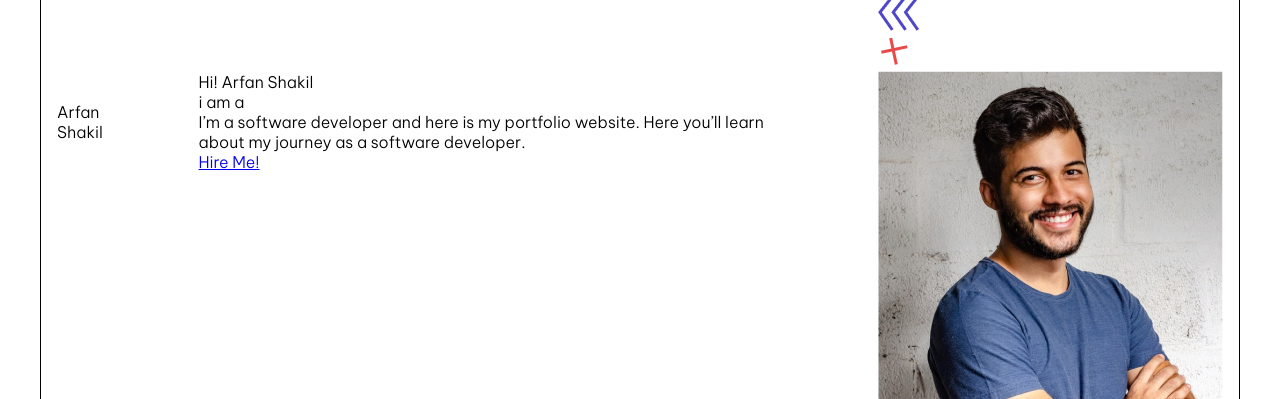
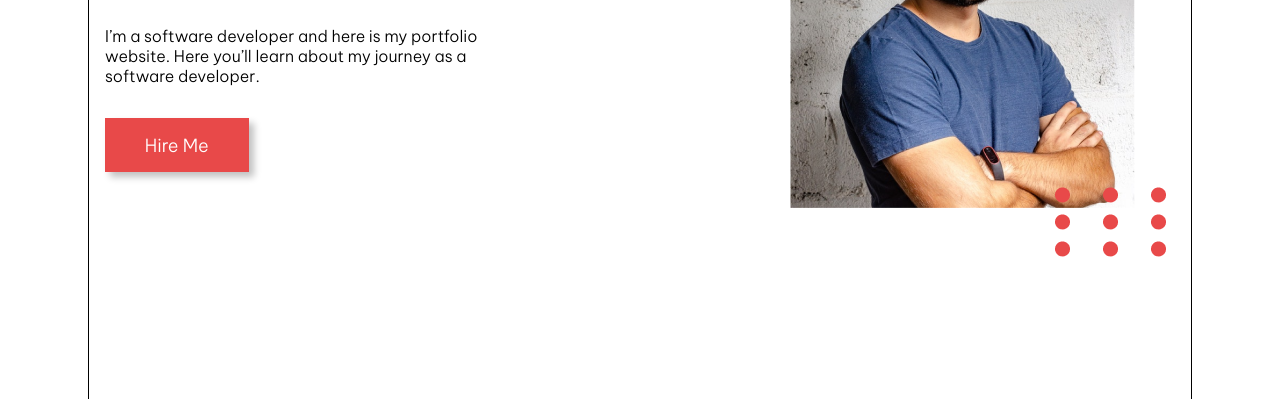
Before and after one commit to arfanshakil/css-portfolio, a plain HTML site: page index.html in a window 1280 px wide. Shown: the part 401-800 px from the top of the page. Drawn offline with Linux system fonts and the light colour scheme.

Commit message:
add animations

```diff
--- a/index.html
+++ b/index.html
@@ -38,9 +38,9 @@
             <div class="hs-description">
                 I’m a software developer and here is my portfolio website. Here you’ll learn about my journey as a software developer.
             </div>
-            <div class="hs-btn">
-                <a href="#" class="btn ">Hire Me!</a>
-            </div>
+
+             <div class="hs-btn" id="btn ">Hire Me</div>
+
           </div>
           <div class="hs-rightbox">
             <div class="absolute icons icon-dots"><img src="/images/userAsset/dots.png" alt=""></div>
--- a/style.css
+++ b/style.css
@@ -18,7 +18,7 @@
 }
 
 .container {
-  max-width: 75rem;
+  max-width: 69rem;
   margin: 0 auto;
   border: 1px solid;
 }
@@ -64,13 +64,161 @@
   transition: all 0.3s;
   font-weight: bold;
 }
-.hero-section{
+.hero-section {
   position: relative;
   display: flex;
   align-items: center;
   justify-content: center;
   gap: 5rem;
   margin: 4rem auto;
-    padding: 0 1rem ;
+  padding: 0 1rem;
   padding-bottom: 8rem;
 }
+.hs-faded-text {
+
+position: absolute;
+bottom: -19%;
+right:  -6%;
+font-size: 5rem;
+font-weight: bold;
+color: rgb(231, 231, 231);
+user-select: none;
+transition: all 3s;
+}
+.hs-leftbox{
+  /* border: 1px solid red ; */
+  display: flex;
+  flex-direction: column;
+  justify-content: center;
+  gap: 2rem;
+}
+.hs-heading{
+font-size: 2.1em;
+    color: #343d68;
+    font-weight: 500;
+}
+
+.role{
+  color: #4e45d5;
+ font-weight: 800;
+}
+
+.hs-subheading{
+  font-size: 45px;
+  line-height: 45px;
+
+}
+.hs-description{
+  margin-top: 1rem;
+  width: 70%;
+  font-weight: 500;
+}
+
+.hs-btn {
+  background-color: var(--bgOrange);
+  width: fit-content;
+  color: white;
+  padding: 0.8rem 2.3rem;
+  box-shadow: 5px 5px 7px 0px #0000003f;
+  font-size: 18px;
+  cursor: pointer;
+  transition: all 0.5s;
+  font-weight: 500;
+  border: solid 3px transparent;
+  position: relative;
+  z-index: 1;
+}
+.hs-btn::before {
+  content: "";
+  position: absolute;
+  background-color: #fff;
+  top: 0px;
+  left: 0;
+  right: 0;
+  bottom: 0px;
+  z-index: -1;
+  transform: scaleX(0);
+  transform-origin: left;
+  transition: all 0.8s;
+}
+.hs-btn:hover::before {
+  transform: scaleX(1);
+}
+.hs-btn:hover {
+  border: solid 3px var(--bgOrange);
+  color: black;
+}
+.hs-rightbox{
+position: relative;
+}
+.absolute{
+  position: absolute;
+}
+
+.user-images{
+  padding: 2.5rem ;
+  filter: grayscale(1);
+  transition: all 1s ;
+  animation: scaleImage 5s linear infinite ;
+}
+
+.user-images img{
+  z-index: -9;
+}
+
+@keyframes scaleImage {
+  0%{
+    filter: grayscale(0);
+    transform: scale(1);
+  }
+
+  50%{
+    filter: grayscale(1);
+    transform: scale(1.1)
+    ;
+    box-shadow: 3px 3px 10px black;
+  }
+  100%{
+    filter: grayscale(0);
+    transform: scale(1);
+  }
+}
+
+
+.icon-dots{
+  z-index: 9;
+  bottom: -1rem;
+  right: 0;
+  animation: dotAnimation 5s infinite;
+}
+
+@keyframes dotAnimation {
+  0%{
+    transform: translateY(0px );
+  }
+  50%{
+    transform: translateY(-15px);
+  }
+  100%{
+    transform: translateY(0px );
+  }
+}
+
+.icon-cube{
+  z-index: 9;
+  top: -0.8em;
+  right: 1em;
+  animation: cubeRotate 3s infinite;
+}
+
+@keyframes cubeRotate {
+  0%{
+    transform: rotateY(0deg) translateY(0px)
+}
+50%{
+  transform: rotateY(180deg) translateY(-12px)
+}
+100%{
+  transform: rotateY(360deg) translateY(0px)
+}
+}
```
Lines whose indentation alone changed are shown as unchanged.
